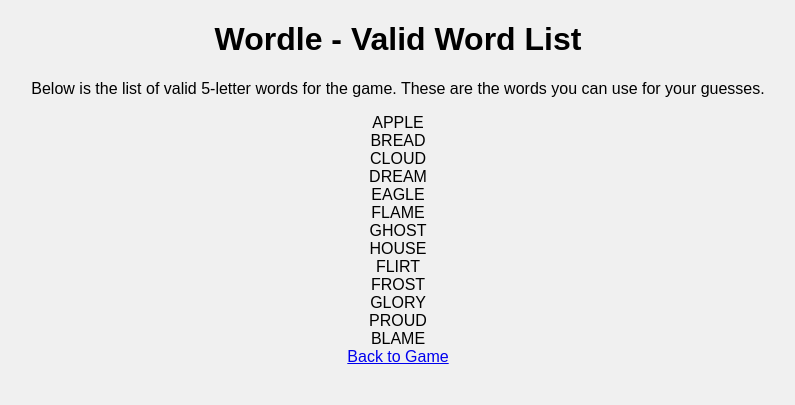
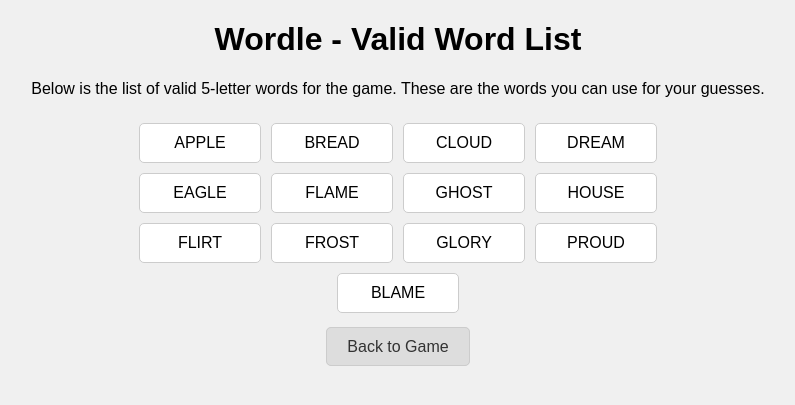
Before and after one commit to santonode/wordle-game, a Flask app: page /wordlist in a window 1280 px wide. Shown: the top 405 px of the page, without its empty margins (242-1037 px from the left). Run offline with Flask 3, Linux system fonts and the light colour scheme.

Commit message:
Update styles.css

```diff
--- a/static/styles.css
+++ b/static/styles.css
@@ -42,11 +42,20 @@
     text-transform: uppercase;
 }
 
-button {
+button, a {
     padding: 10px 20px;
     font-size: 16px;
     margin: 0 10px;
     cursor: pointer;
+    text-decoration: none;
+    color: #333;
+    background-color: #ddd;
+    border: 1px solid #ccc;
+    border-radius: 5px;
+}
+
+button:hover, a:hover {
+    background-color: #ccc;
 }
 
 #share-text {
@@ -54,3 +63,23 @@
     width: 200px;
     height: 100px;
 }
+
+#word-list {
+    max-width: 600px;
+    margin: 20px auto;
+    display: flex;
+    flex-wrap: wrap;
+    justify-content: center;
+}
+
+.word-item {
+    width: 100px;
+    margin: 5px;
+    padding: 10px;
+    background-color: #fff;
+    border: 1px solid #ccc;
+    border-radius: 5px;
+    text-transform: uppercase;
+    font-size: 16px;
+    text-align: center;
+}
```
